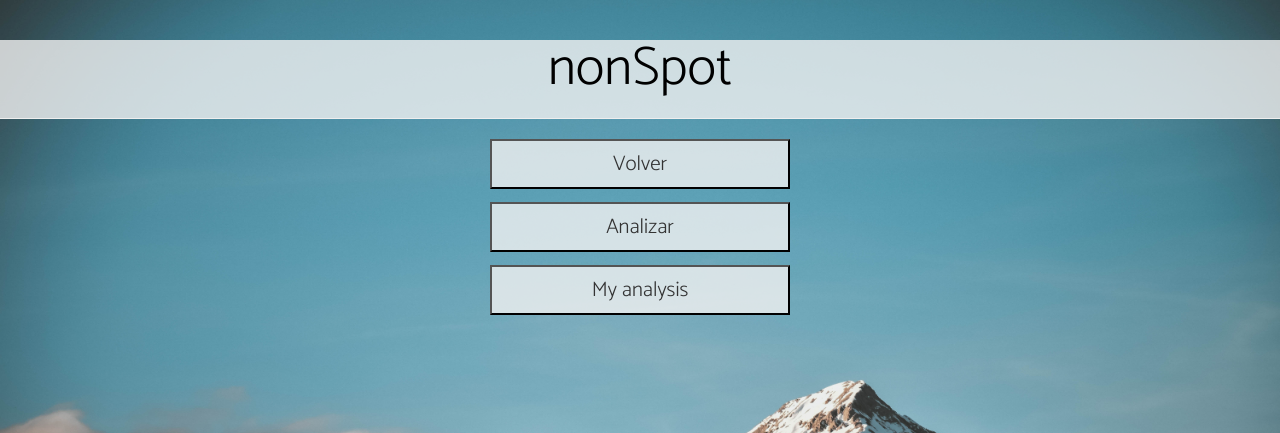
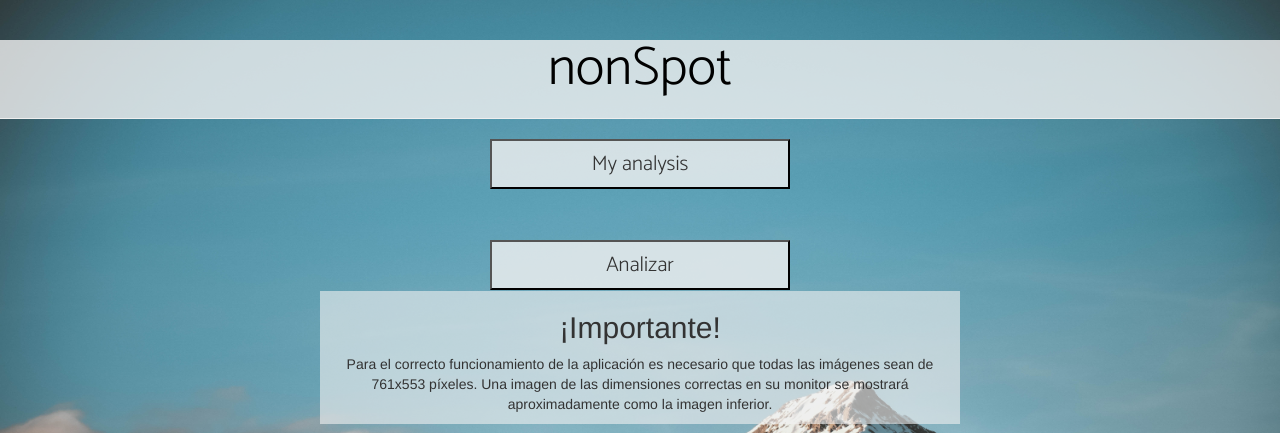
Before and after one commit to mrubio-chavarria/nonspot, a Django app: page /evaluations/new_analysis_view/ in a window 1280 px wide. Shown: the top 433 px of the page. Run offline with Django 3.2, Linux system fonts and the light colour scheme; the visitor is signed in with stand-in values (Sample User, id 1); parts of the project's set-up code (start-up, migrations or seed data) failed here and were passed over; some libraries are stand-ins or nearby versions; some web fonts are replaced.

Commit message:
Add fix general appearance with CSS Add autogenerated image

```diff
--- a/static/styles/base.css
+++ b/static/styles/base.css
@@ -3,6 +3,114 @@
 
 .content_container {
     text-align: center;
+}
+
+.profile-title-container h1 {
+    margin-bottom: 1%;
+    width: 25%;
+    display: inline-block;
+    margin-bottom: 1%;
+    background-color: rgb(242, 242, 242, 0.8);
+}
+
+.aa {
+    margin-left: 37.5%;
+    grid-row: 1;
+    gird-column: 1;
+    width: 25%;
+    background-color: rgb(242, 242, 242, 0.6);
+}
+
+.bb {
+    grid-row: 2;
+    gird-column: 1;
+    font-size: 175%;
+}
+
+
+.cc {
+    margin-left: 37.5%;
+    grid-row: 3;
+    gird-column: 1;
+    width: 25%;
+    background-color: rgb(242, 242, 242, 0.6);
+}
+
+.dd {
+    grid-row: 4;
+    gird-column: 1;
+    font-size: 175%;
+}
+
+
+.profile-button-container input {
+    margin-top: 1%;
+    width: 10.5%;
+    height: 6.25%;
+    display: inline-block;
+    margin-bottom: 1%;
+    background-color: rgb(242, 242, 242, 0.6);
+}
+
+.special-container {
+    margin-bottom: 1%;
+    display: grid;
+    grid-template-rows: 33% 33% 33%;
+    grid-template-columns: 100%;
+}
+
+.complementary-container {
+    margin-top: 1%;
+    grid-row: 2;
+    grid-column: 1;
+}
+
+.image-label {
+    width: 50%;
+    display: inline-block;
+    margin-bottom: 1%;
+    background-color: rgb(242, 242, 242, 0.6);
+}
+
+.save-container {
+    grid-row-start: 1;
+    grid-row-end: 2;
+    grid-column: 1;
+    display: grid;
+    grid-template-rows: 50% 50%;
+    grid-template-columns: 10% 10% 10% 10% 10% 10% 10% 10% 10% 10%;
+}
+
+.image-container {
+    margin-bottom: 1%;
+}
+
+label[for=id_name] {
+    width:25%;
+    grid-row: 1;
+    grid-column-start: 5;
+    grid-column-end: 5;
+}
+
+#id_name {
+    width: 120%;
+    grid-row: 1;
+    grid-column-start: 6;
+    grid-column-end: 7;
+}
+
+label[for=id_image] {
+    width:25%;
+    grid-row: 2;
+    grid-column-start: 5;
+    grid-column-end: 5;
+}
+
+#id_image {
+    width: 100%;
+    grid-row: 2;
+    grid-column-start: 6;
+    grid-column-end: 7;
 }
 
 .page-header {
--- a/static/styles/home.css
+++ b/static/styles/home.css
@@ -17,7 +17,7 @@ body {
 }
 
 table {
-    width: 50%;
+     width: 50%;
      height: 100%;
 }
 
--- a/templates/new_analysis.html
+++ b/templates/new_analysis.html
@@ -2,17 +2,34 @@
 {% extends 'base.html' %}
 
 {% block content %}
+    <form class='analyze-link' action='/evaluations/my_analysis_view/' method='POST'>
+        {% csrf_token %}
+        <button type="submit">My analysis</button>
+    </form>
+    <form class='save-link' action='/evaluations/new_analysis_view/' enctype='multipart/form-data' method='POST'>
+        {% csrf_token %}
+        <div class="special-container">
+            <div class="save-container">
+                {{ form }}
+            </div>
+            <div class="complementary-container">
+                <button type="submit">Analizar</button>
+            </div>
+        </div>
+    </form>
+    <div class="image-label">
+        <h2>¡Importante!</h2>
+        <p>
+            Para el correcto funcionamiento de la aplicación es necesario que todas las imágenes sean de 761x553
+            píxeles. Una imagen de las dimensiones correctas en su monitor se mostrará aproximadamente como la imagen
+            inferior.
+        </p>
+    </div>
+    <div class="image-container">
+        <img src="https://picsum.photos/761/553" width="761" height="553">
+    </div>
     <form class='return-link' action='/users/home_view/' method='GET'>
         {% csrf_token %}
         <button type="submit">Volver</button>
     </form>
-    <form class='save-link' action='/evaluations/new_analysis_view/' enctype='multipart/form-data' method='POST'>
-        {% csrf_token %}
-        {{ form }}
-        <button type="submit">Analizar</button>
-    </form>
-    <form class='analyze-link' action='/evaluations/my_analysis_view/' method='POST'>
-        {% csrf_token %}
-        <button type="submit">My analysis</button>
-    </form>
 {% endblock %}
```
Also changed, not shown: templates/profile.html (+13 -6 lines).
